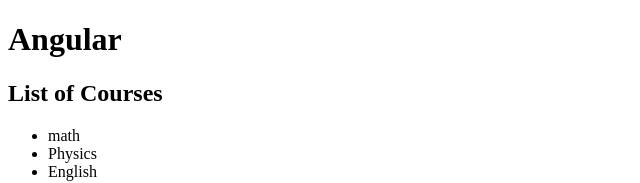
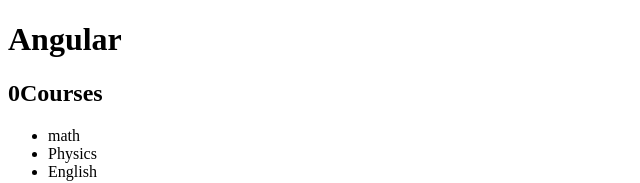
Before and after one commit to Amrithnath/Angulartut2, an Angular app: page / in a window 1280 px wide. Shown: the top 183 px of the page, without its empty margins (0-640 px from the left). Built offline with nearby package versions, Linux system fonts and the light colour scheme.

Commit message:
trying some stuff out

```diff
--- a/src/app/courses.component.ts
+++ b/src/app/courses.component.ts
@@ -4,7 +4,7 @@
 @Component({
     selector: 'courses',//automatically (line 6)updates title to what ever the value of variable title is below
     template: `
-    <h2>{{ getTitle() }}</h2>
+    <h2> {{ getTitle() }}</h2>
      <ul>
         <li *ngFor="let course of courses">
             {{ course }}
@@ -16,14 +16,15 @@
 
 
 export class CoursesComponent{
-    title="List of Courses";
-    courses:any;
+    title="Courses";
+    courses;
     constructor(service: CoursesService){//when using this in the constructor declaration please remember to update providers in app.module
         // let service= new CoursesService();(this is not preffered instead we do the above in the constructor declaration)
         this.courses = service.getCourses();
     }
     getTitle(){
-        return this.title;
+        let x=this.courses.lastIndexOf()+1;
+        return (x as string)+this.title;
     }
     //logic for calling HTTP endpoint service
 
```
Also changed, not shown: src/app/email.service.ts (added, +9 -0 lines), 1 other file (tests, documents, lock files or other folders).
